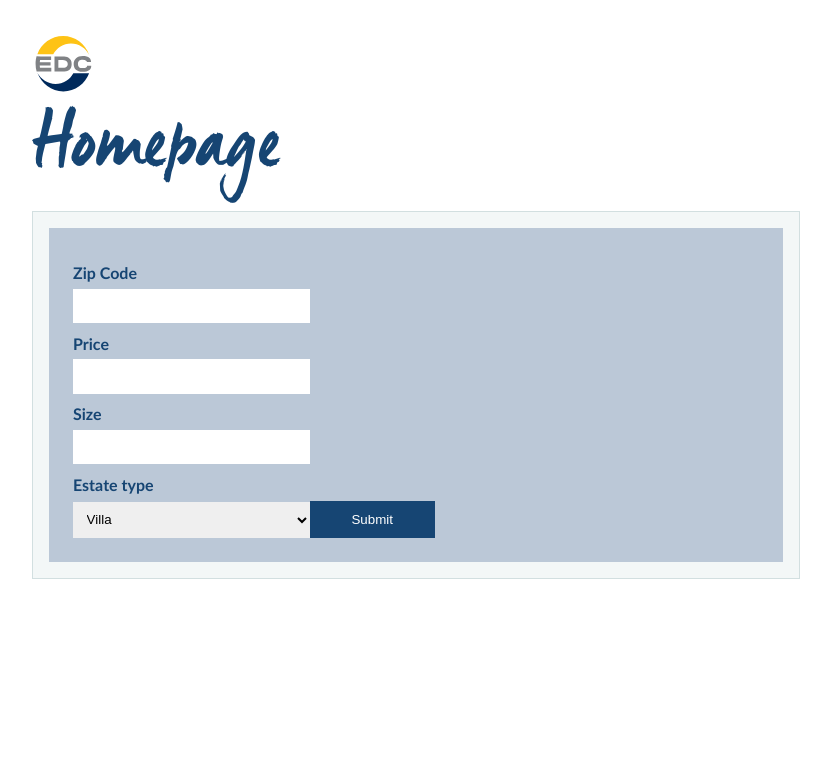
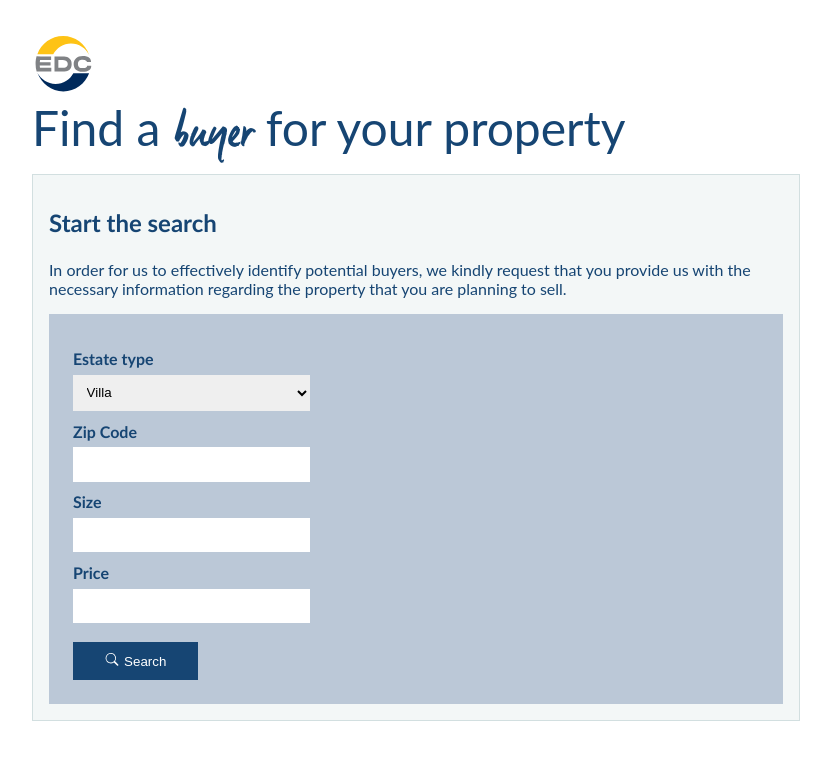
Before and after one commit to ozolinala/charlie-tango-case, a Next.js app: page / in a window 1280 px wide. Shown: the top 760 px of the page, without its empty margins (224-1055 px from the left). Built offline with nearby package versions, Linux system fonts and the light colour scheme; a web font is replaced by a local one.

Commit message:
home page styling

```diff
--- a/src/pages/Home.module.css
+++ b/src/pages/Home.module.css
@@ -1,5 +1,5 @@
 .headline {
-  font-size: 5rem;
+  font-size: 3rem;
   font-family: var(--font-serif);
   text-align: center;
   font-weight: 400;
@@ -54,6 +54,10 @@
   width: 7.8rem;
   background: var(--blue);
   color: var(--white);
+  vertical-align: middle;
+}
+.button svg{
+  height: 0.8rem;
 }
 .button:hover {
   background: var(--hover);
--- a/src/pages/index.js
+++ b/src/pages/index.js
@@ -41,38 +41,12 @@ export default function Home() {
         <title>Find buyer | EDC</title>
       </Head>
       <div className="wrapper">
-        <h1 className={styles.headline}>Homepage</h1>
+      <h1 className={styles.headline1}>Find a </h1><h1 className={styles.headline}> buyer </h1>  <h1 className={styles.headline1}>for your property</h1>
         <div className={styles.content}>
+        <h2>Start the search</h2>
+          <p>  In order for us to effectively identify potential buyers, we kindly request that you provide us with the necessary information regarding the property that you are planning to sell. </p>
           <form onSubmit={handleSubmit} className={styles.form}>
-            <label>
-              <span className={styles.label}>Zip Code</span>
-              <input
-                value={zipCode}
-                onChange={handleZipCodeChange}
-                name="zipCode"
-                required
-              />
-            </label>
-            <br />
-            <label>
-              <span className={styles.label}>Price</span>
-              <input
-                value={price}
-                onChange={handlePriceChange}
-                name="price"
-                required
-              />
-            </label>
-            <label className={styles.sizeIcon}>
-              <span className={styles.label}>Size</span>
-              <input
-                value={size}
-                onChange={handleSizeChange}
-                name="size"
-                required
-              />
-            </label>
-            <label>
+          <label>
               <span val className={styles.label}>
                 Estate type
               </span>
@@ -90,7 +64,38 @@ export default function Home() {
                 ))}
               </select>
             </label>
-            <button className={styles.button}>Submit</button>
+            <label>
+              <span className={styles.label}>Zip Code</span>
+              <input
+                value={zipCode}
+                onChange={handleZipCodeChange}
+                name="zipCode"
+                required
+              />
+            </label>
+            <label className={styles.sizeIcon}>
+              <span className={styles.label}>Size</span>
+              <input
+                value={size}
+                onChange={handleSizeChange}
+                name="size"
+                required
+              />
+            </label>
+            <br />
+            <label>
+              <span className={styles.label}>Price</span>
+              <input
+                value={price}
+                onChange={handlePriceChange}
+                name="price"
+                required
+              />
+            </label>
+            <br />  <br />
+            <button className={styles.button}><svg xmlns="http://www.w3.org/2000/svg" width="16" height="16" fill="currentColor" class="bi bi-search" viewBox="0 0 16 16">
+  <path d="M11.742 10.344a6.5 6.5 0 1 0-1.397 1.398h-.001c.03.04.062.078.098.115l3.85 3.85a1 1 0 0 0 1.415-1.414l-3.85-3.85a1.007 1.007 0 0 0-.115-.1zM12 6.5a5.5 5.5 0 1 1-11 0 5.5 5.5 0 0 1 11 0z"/>
+</svg>  Search</button>
           </form>
         </div>
       </div>
```
